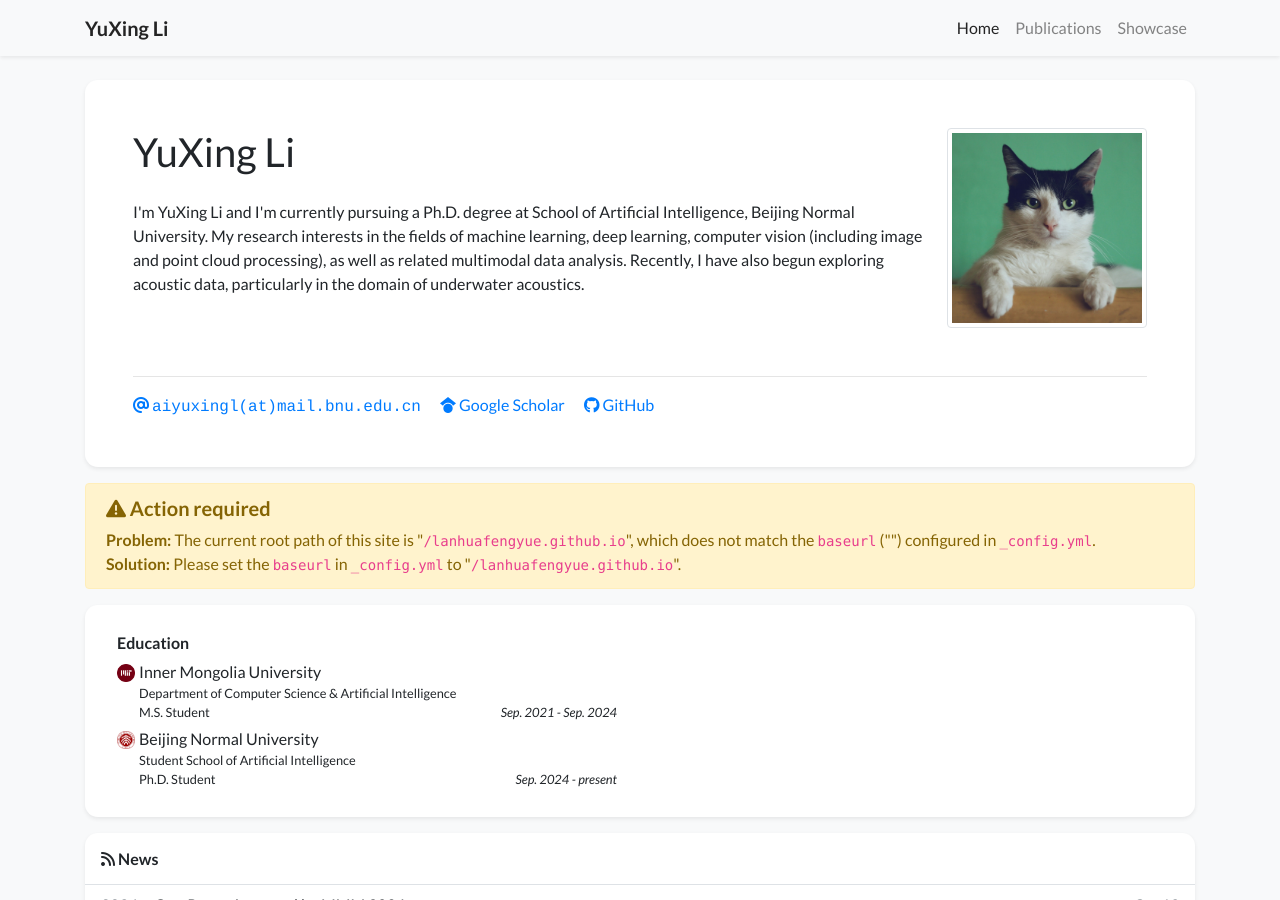
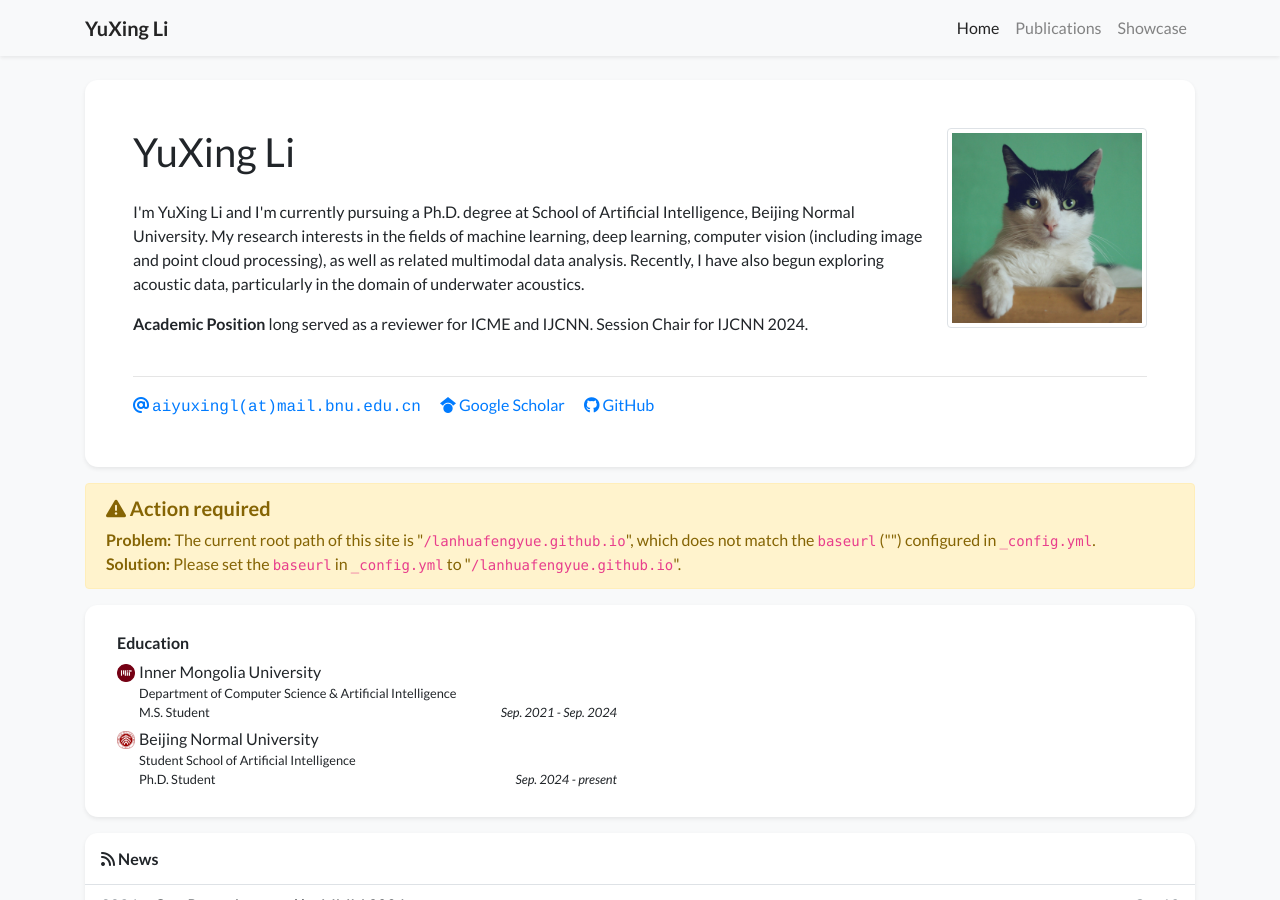
Before and after one commit to lanhuafengyue/lanhuafengyue.github.io, a Jekyll site: the page built from index.html, in a window 1280 px wide and 900 px high. Built offline with Jekyll 4.4.1, drawn with Linux system fonts in a browser that asks for light colours; nearby versions of some CDN libraries; a style sheet for code colours, icons or effects is not loaded.

Commit message:
Update profile.yml

```diff
--- a/_data/profile.yml
+++ b/_data/profile.yml
@@ -27,6 +27,9 @@ short_bio: >-
     My research interests in the fields of machine learning, deep learning, computer vision (including image and point cloud processing),
     as well as related multimodal data analysis. Recently, I have also begun exploring acoustic data,
     particularly in the domain of underwater acoustics.
+  </p>
+  <p>
+    <b>Academic Position</b> long served as a reviewer for ICME and IJCNN. Session Chair for IJCNN 2024.
   </p>
 
 portrait_url: /assets/images/photos/portrait.jpg
```
